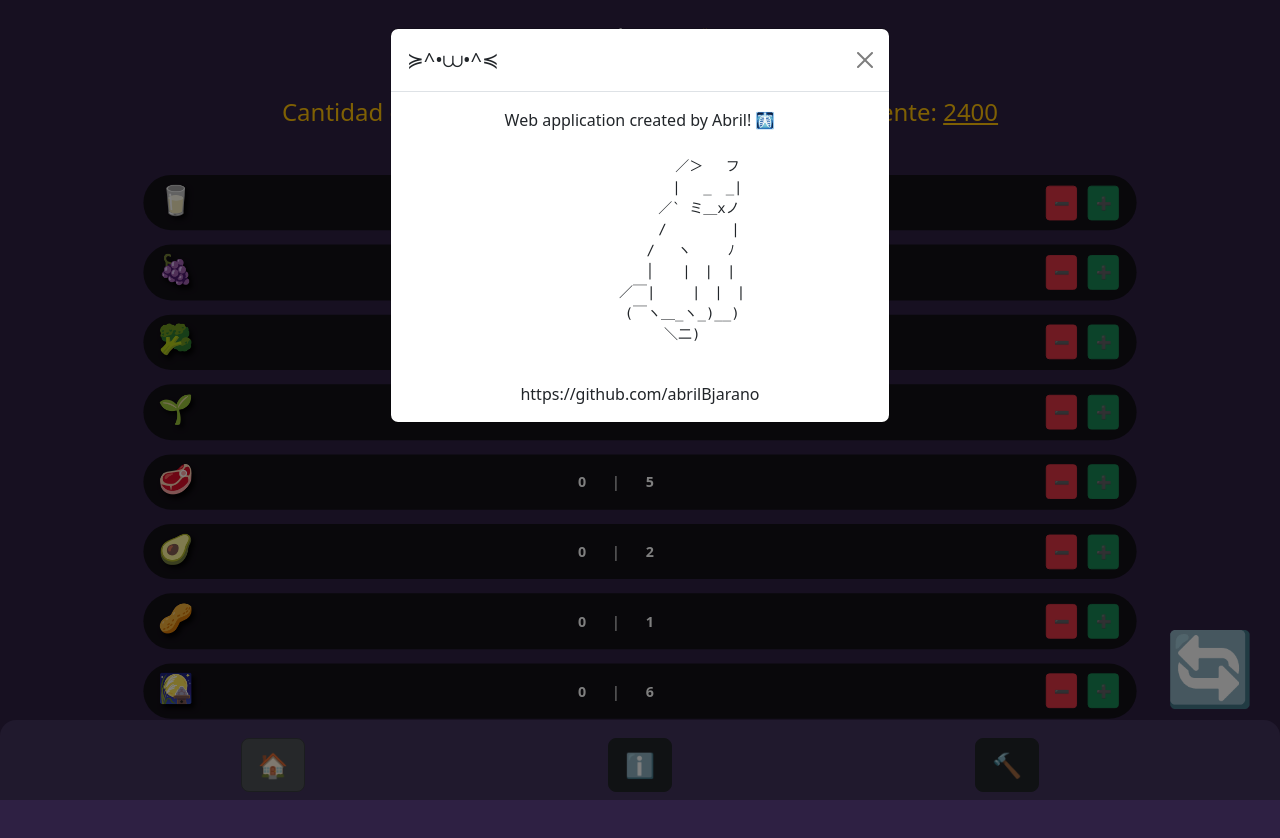
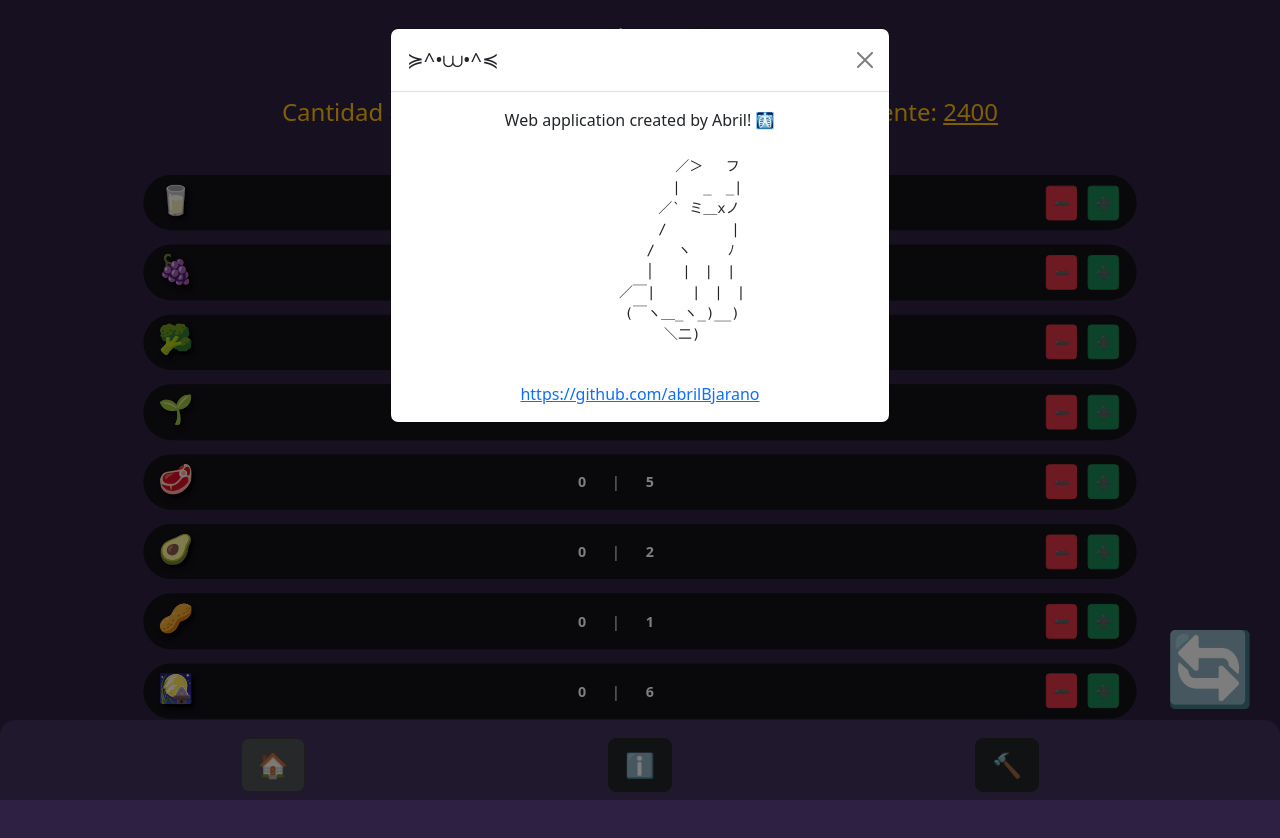
Before and after one commit to abrilBjarano/Nutricow-V1, an Angular app: page /nutricow/home in a window 1280 px wide. Both pictures are taken after a click on the button "Nutricow 🐄". Shown: the top 838 px of the page. Built offline with nearby package versions, Linux system fonts and the light colour scheme.

Commit message:
header update

```diff
--- a/src/app/shared/components/header/header.component.html
+++ b/src/app/shared/components/header/header.component.html
@@ -33,7 +33,7 @@
           (￣ヽ＿_ヽ_)__)
           ＼二)
         </pre>
-        https://github.com/abrilBjarano
+        <a target="_blank" href="https://github.com/abrilBjarano">https://github.com/abrilBjarano</a>
       </div>
     </div>
   </div>
```
